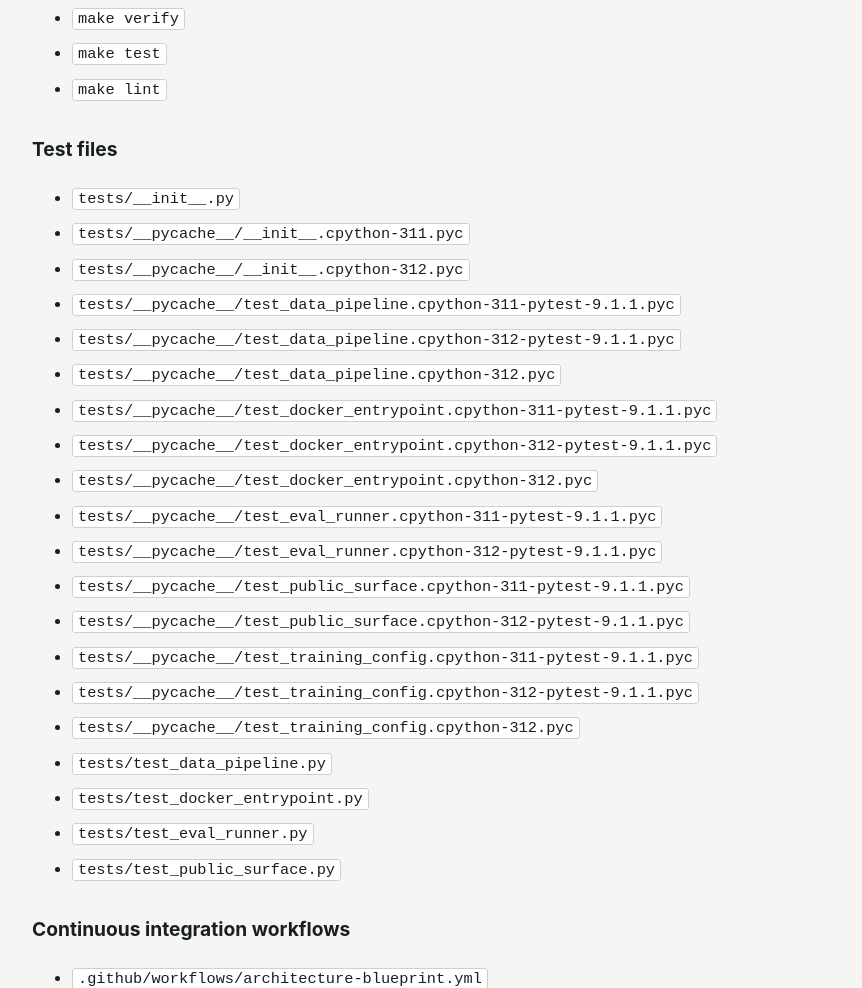
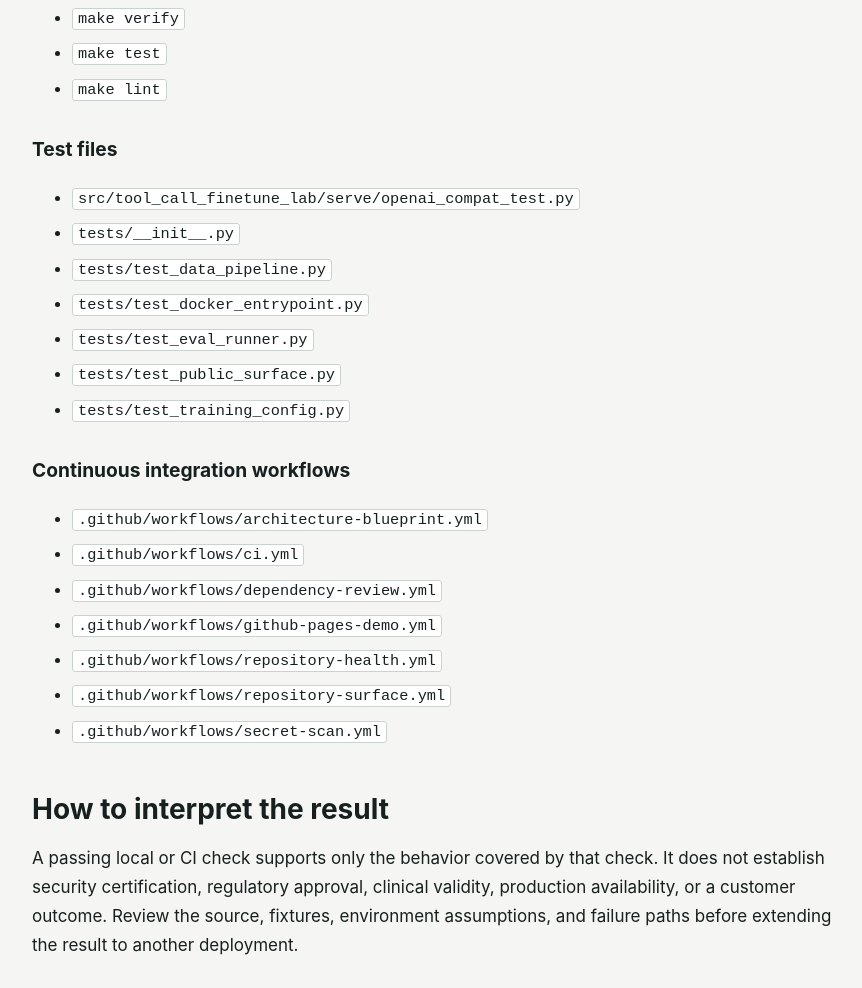
Before and after one commit to KIM3310/tool-call-finetune-lab, a plain HTML site: page site/verification.html in a window 1280 px wide. Shown: the part 2294-3282 px from the top of the page, without its empty margins (148-1010 px from the left). Drawn offline with Linux system fonts and the light colour scheme.

Commit message:
ci: harden automation and refresh verification evidence (#7)
## Summary
- replace mutable same-release checksum retrieval with the independently
verified Gitleaks 8.30.1 archive SHA-256
- stagger this repository's weekly secret scan and each Dependabot
ecosystem into account-wide unique slots
- refresh the generated verification evidence from the sorted
Git-tracked source inventory

## Why
This removes a release-asset substitution gap, prevents 36 repositories
and 108 Dependabot update jobs from starting together, and reduces
transient runner/API failures without weakening any test or security
gate.

## Validation
- actionlint 1.7.12
- Dependabot YAML parsed; all 108 account schedules are unique and
remain weekly in `Asia/Seoul`
- hard-coded release digest independently matched the downloaded
artifact
- Gitleaks 8.30.1 local scan: no findings
- repository-surface validator (where present)
- `git diff --check`
- account publication generator and all central commercial validators;
generator drift is zero

Co-authored-by: Doeon Kim <215626042+KIM3310@users.noreply.github.com>

```diff
--- a/site/verification.html
+++ b/site/verification.html
@@ -91,7 +91,7 @@
       <h3>Verification commands</h3>
       <ul><li><code>make verify</code></li><li><code>make test</code></li><li><code>make lint</code></li></ul>
       <h3>Test files</h3>
-      <ul><li><code>tests/__init__.py</code></li><li><code>tests/__pycache__/__init__.cpython-311.pyc</code></li><li><code>tests/__pycache__/__init__.cpython-312.pyc</code></li><li><code>tests/__pycache__/test_data_pipeline.cpython-311-pytest-9.1.1.pyc</code></li><li><code>tests/__pycache__/test_data_pipeline.cpython-312-pytest-9.1.1.pyc</code></li><li><code>tests/__pycache__/test_data_pipeline.cpython-312.pyc</code></li><li><code>tests/__pycache__/test_docker_entrypoint.cpython-311-pytest-9.1.1.pyc</code></li><li><code>tests/__pycache__/test_docker_entrypoint.cpython-312-pytest-9.1.1.pyc</code></li><li><code>tests/__pycache__/test_docker_entrypoint.cpython-312.pyc</code></li><li><code>tests/__pycache__/test_eval_runner.cpython-311-pytest-9.1.1.pyc</code></li><li><code>tests/__pycache__/test_eval_runner.cpython-312-pytest-9.1.1.pyc</code></li><li><code>tests/__pycache__/test_public_surface.cpython-311-pytest-9.1.1.pyc</code></li><li><code>tests/__pycache__/test_public_surface.cpython-312-pytest-9.1.1.pyc</code></li><li><code>tests/__pycache__/test_training_config.cpython-311-pytest-9.1.1.pyc</code></li><li><code>tests/__pycache__/test_training_config.cpython-312-pytest-9.1.1.pyc</code></li><li><code>tests/__pycache__/test_training_config.cpython-312.pyc</code></li><li><code>tests/test_data_pipeline.py</code></li><li><code>tests/test_docker_entrypoint.py</code></li><li><code>tests/test_eval_runner.py</code></li><li><code>tests/test_public_surface.py</code></li></ul>
+      <ul><li><code>src/tool_call_finetune_lab/serve/openai_compat_test.py</code></li><li><code>tests/__init__.py</code></li><li><code>tests/test_data_pipeline.py</code></li><li><code>tests/test_docker_entrypoint.py</code></li><li><code>tests/test_eval_runner.py</code></li><li><code>tests/test_public_surface.py</code></li><li><code>tests/test_training_config.py</code></li></ul>
       <h3>Continuous integration workflows</h3>
       <ul><li><code>.github/workflows/architecture-blueprint.yml</code></li><li><code>.github/workflows/ci.yml</code></li><li><code>.github/workflows/dependency-review.yml</code></li><li><code>.github/workflows/github-pages-demo.yml</code></li><li><code>.github/workflows/repository-health.yml</code></li><li><code>.github/workflows/repository-surface.yml</code></li><li><code>.github/workflows/secret-scan.yml</code></li></ul>
       <h2>How to interpret the result</h2>
```
Also changed, not shown: 2 other files.
